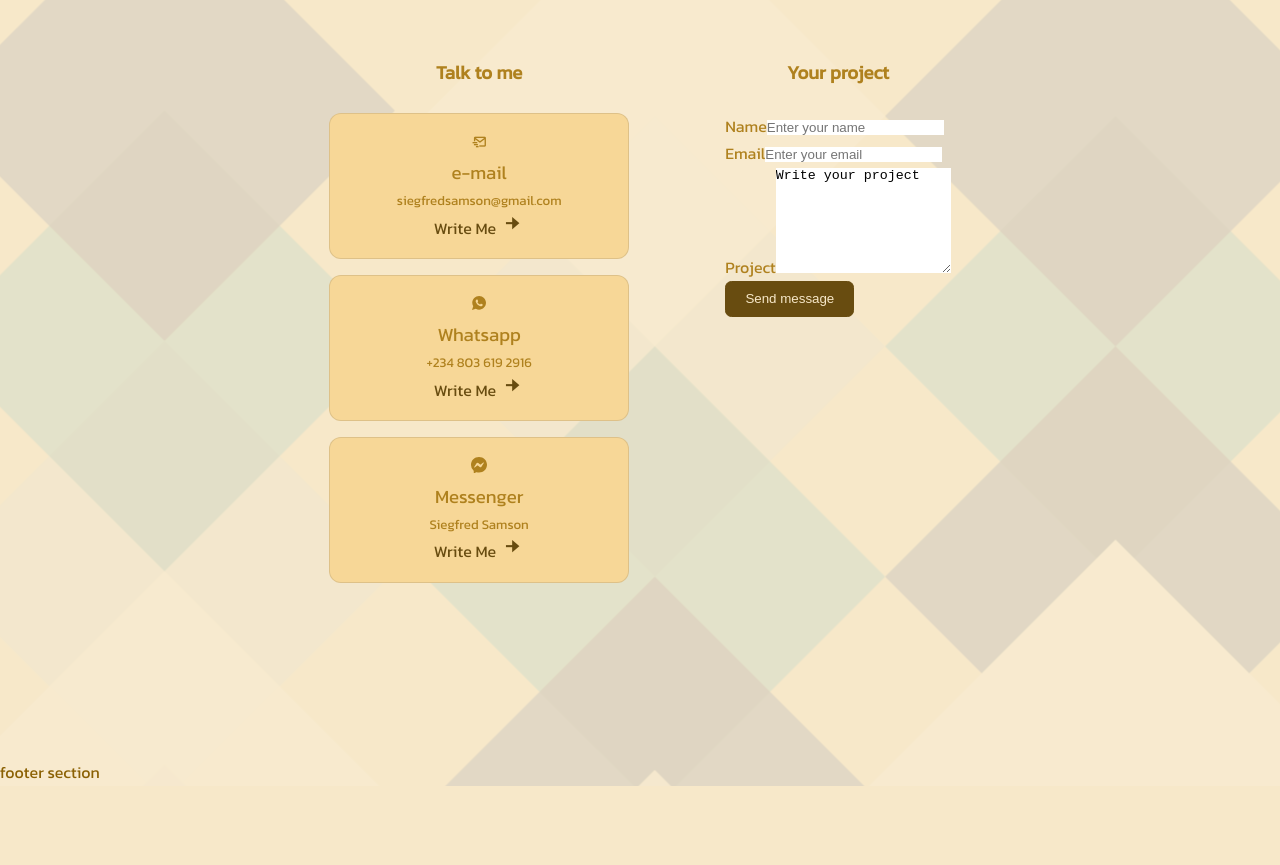
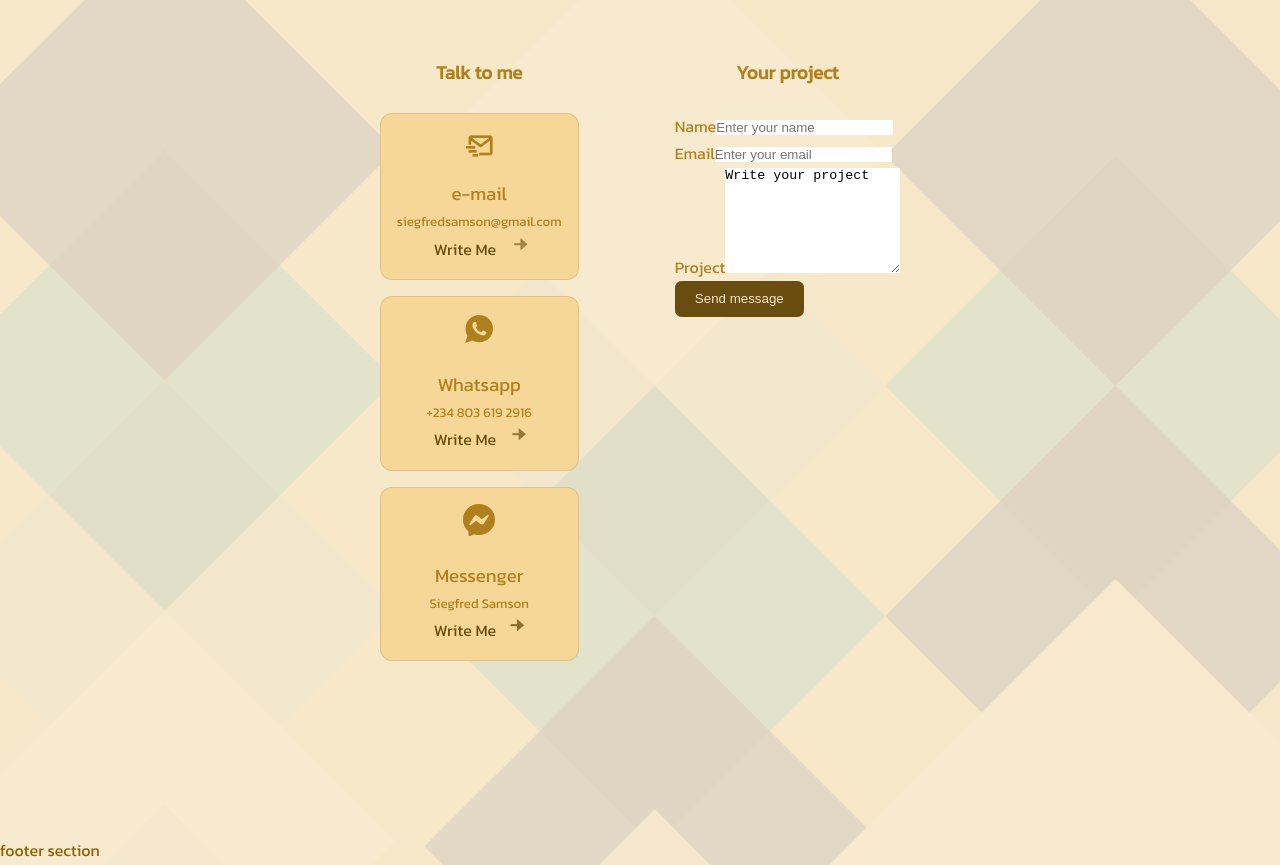
Before and after one commit to siegfred14/portfolio, a React (Create React App) app: page / in a window 1280 px wide. Shown: the part 5801-6666 px from the top of the page. Before the commit the page ends 6587 px from the top, so only its background shows below. Built offline with nearby package versions, Linux system fonts and the light colour scheme; a web font is replaced by a local one.

Commit message:
animation settings for arrow icons

```diff
--- a/src/components/contact/Contact.js
+++ b/src/components/contact/Contact.js
@@ -27,7 +27,7 @@ const Contact = () => {
                 target="_blank"
               >
                 Write Me{" "}
-                <i className="bx bxs-right-arrow-alt bx-sm bx-fade-right-hover contact_button_icon"></i>
+                <i className="bx bxs-right-arrow-alt bx-sm bx-fade-right contact_button_icon"></i>
               </a>
             </div>
 
@@ -44,7 +44,7 @@ const Contact = () => {
                 target="_blank"
               >
                 Write Me{" "}
-                <i className="bx bxs-right-arrow-alt bx-sm bx-fade-right-hover contact_button_icon"></i>
+                <i className="bx bxs-right-arrow-alt bx-sm bx-fade-right contact_button_icon"></i>
               </a>
             </div>
 
@@ -61,7 +61,7 @@ const Contact = () => {
                 target="_blank"
               >
                 Write Me{" "}
-                <i className="bx bxs-right-arrow-alt bx-sm bx-fade-right-hover contact_button_icon"></i>
+                <i className="bx bxs-right-arrow-alt bx-sm bx-fade-right contact_button_icon"></i>
               </a>
             </div>
           </div>
--- a/src/components/contact/contact.css
+++ b/src/components/contact/contact.css
@@ -23,8 +23,6 @@
   display: -ms-grid;
   display: grid;
   row-gap: 1rem;
-  -ms-grid-columns: 300px;
-      grid-template-columns: 300px;
 }
 
 .contact_container .contact_content .contact_info .contact_card {
@@ -34,4 +32,24 @@
   border-radius: 0.75rem;
   text-align: center;
 }
+
+.contact_container .contact_content .contact_info .contact_card .contact_card_icon {
+  font-size: 2rem;
+  margin-bottom: 1rem;
+}
+
+.contact_container .contact_content .contact_info .contact_card .bxs-right-arrow-alt {
+  -webkit-animation-duration: 3s;
+          animation-duration: 3s;
+}
+
+.contact_container .contact_content .contact_info .contact_card:nth-child(2) .bxs-right-arrow-alt {
+  -webkit-animation-delay: 0.2s;
+          animation-delay: 0.2s;
+}
+
+.contact_container .contact_content .contact_info .contact_card:last-child .bxs-right-arrow-alt {
+  -webkit-animation-delay: 0.4s;
+          animation-delay: 0.4s;
+}
 /*# sourceMappingURL=contact.css.map */
--- a/src/components/contact/contact.scss
+++ b/src/components/contact/contact.scss
@@ -17,7 +17,7 @@
         .contact_info{
             display: grid;
             row-gap: 1rem;
-            grid-template-columns: 300px;
+            // grid-template-columns: 300px;
 
             .contact_card{
                 background-color: var(--color-bg-variant);
@@ -25,6 +25,26 @@
                 padding: 1rem;
                 border-radius: 0.75rem;
                 text-align: center;
+
+                .contact_card_icon{
+                    font-size: 2rem;
+                    margin-bottom: 1rem;
+                }
+
+                .bxs-right-arrow-alt{
+                    animation-duration: 3s;
+                }
+
+                &:nth-child(2){
+                    .bxs-right-arrow-alt{
+                        animation-delay: 0.2s;
+                    }
+                }
+                &:last-child{
+                    .bxs-right-arrow-alt{
+                        animation-delay: 0.4s;
+                    }
+                }
             }
         }
 
```
Also changed, not shown: 1 other file (tests, documents, lock files or other folders).
